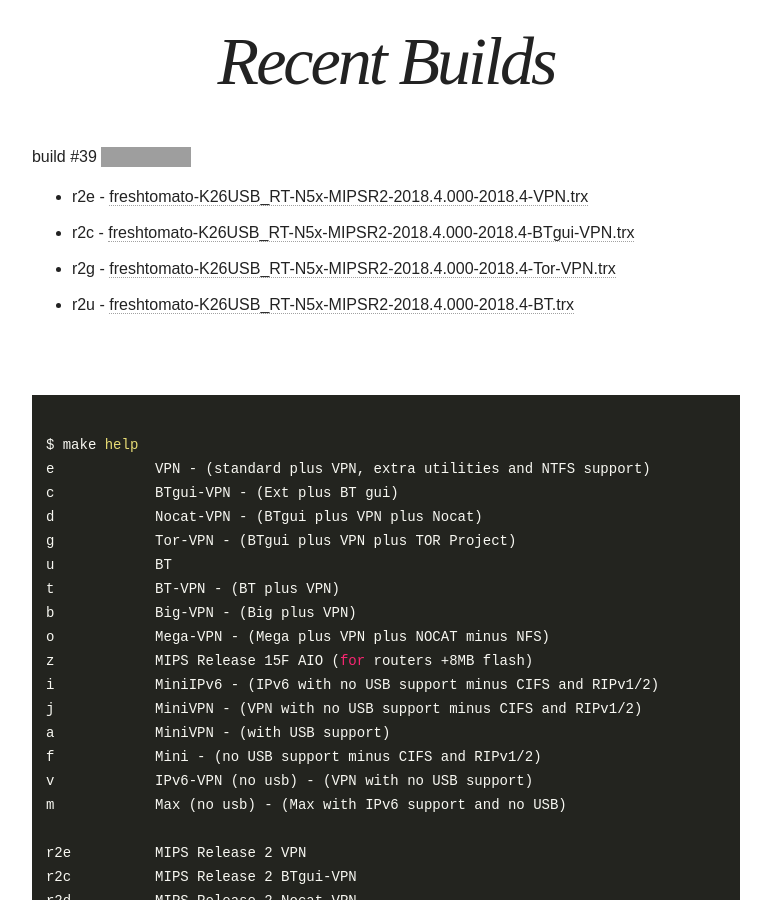
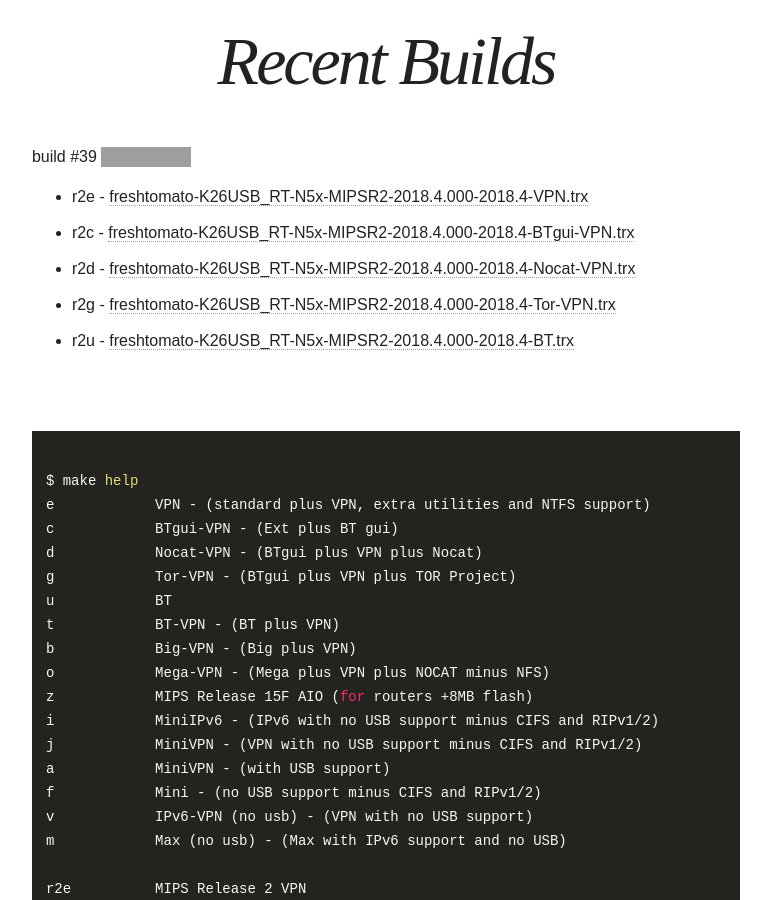
Before and after one commit to oglopss/freshtomato-mips-ci-jekyll, a Jekyll site: the page built from index.html, in a window 1280 px wide and 900 px high, scrolled down 451 px. Shown: the whole window, without its empty margins (254-1025 px from the left). Built offline with Jekyll 4.4.1, drawn with Linux system fonts in a browser that asks for light colours; nearby versions of some CDN libraries; grey boxes are pictures that could not be loaded.

Commit message:
Travis build 39 r2d pushed to gh-pages

```diff
--- a/_data/ss.yml
+++ b/_data/ss.yml
@@ -4,3 +4,4 @@
   - 0005 r2u freshtomato-K26USB_RT-N5x-MIPSR2-2018.4.000-2018.4-BT.trx
   - 0001 r2e freshtomato-K26USB_RT-N5x-MIPSR2-2018.4.000-2018.4-VPN.trx
   - 0004 r2g freshtomato-K26USB_RT-N5x-MIPSR2-2018.4.000-2018.4-Tor-VPN.trx
+  - 0003 r2d freshtomato-K26USB_RT-N5x-MIPSR2-2018.4.000-2018.4-Nocat-VPN.trx
```
Also changed, not shown: 1 other file.
